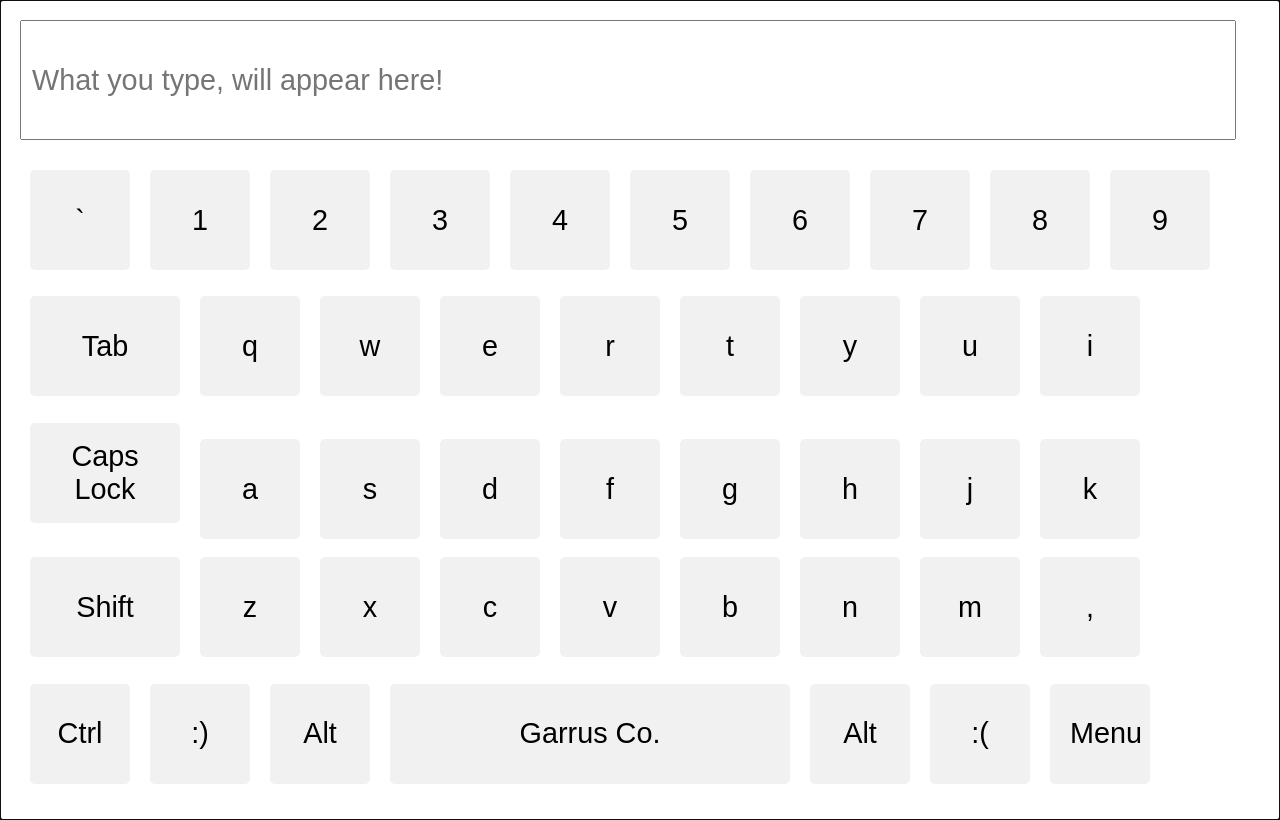
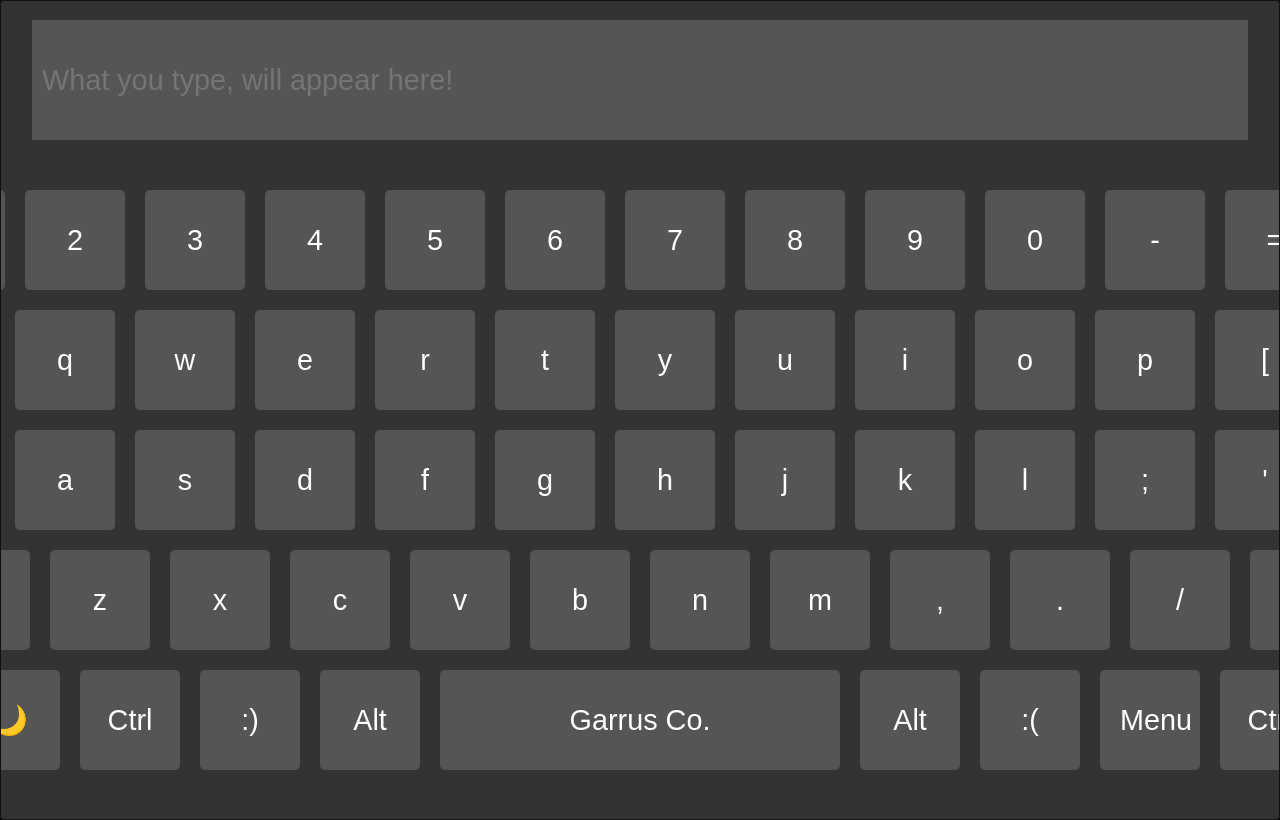
Before and after one commit to ritesh-debnath-12/virtual-keyboard, a React (Vite) app: page / in a window 1280 px wide. Built offline with nearby package versions, Linux system fonts and the light colour scheme.

Commit message:
Added theme functionality
Only made the theme button clickable, all other buttons have not-allowed set. Also, adjusted the lining of the keys, using flex.

```diff
--- a/src/components/Buttons.jsx
+++ b/src/components/Buttons.jsx
@@ -1,6 +1,6 @@
 function KButton(props) {
   return (
-    <button id={props.id} tabIndex="-1" className={props.className}>
+    <button id={props.id} tabIndex="-1" className={props.className} onClick={props.onClick}>
       {props.text}
     </button>
   );
--- a/src/components/Keyboard.jsx
+++ b/src/components/Keyboard.jsx
@@ -4,8 +4,9 @@ import TextArea from "./TextArea";
 
 function Keyboard() {
   const [text, setText] = useState("");
-  const [isShiftHolded, setisShiftHolded] = useState(false);
-  const [isCapsLockOn, setisCapsLockOn] = useState(false);
+  const [isShiftHolded, setIsShiftHolded] = useState(false);
+  const [isCapsLockOn, setIsCapsLockOn] = useState(false);
+  const [isDarkMode, setIsDarkMode] = useState(true);
 
   // Create a reference to the keyboard div to focus on it when the page loads
   const keyboardRef = useRef(null);
@@ -31,7 +32,7 @@ function Keyboard() {
       "CapsLock",
     ];
     if (badKeys.includes(event.key)) {
-      return; // Do nothing if Ctrt, Alt, Shift or Enter key is pressed
+      return; // Do nothing if Ctrl, Alt, Shift or Enter key is pressed
     } else if (event.key === "Tab") {
       setText(text + "    "); // Add 4 spaces if Tab key is pressed
     } else if (event.key === "Backspace") {
@@ -44,12 +45,11 @@ function Keyboard() {
 
   // Add an event listener to the keyboard div to detect key is pressed down
   const detectKeyDown = (event) => {
-    console.log("Key Pressed");
+    // console.log("Key Pressed"); DEBUG STATEMENT REMOVED....
     // Handle Shift key press
     if (event.key === "Shift") {
-      setisShiftHolded(true);
+      setIsShiftHolded(true);
     }
-
     let btn = document.getElementById(event.code);
     if (btn) {
       if (event.key === "CapsLock") {
@@ -65,14 +65,19 @@ function Keyboard() {
     changeText(event);
   };
 
+  const handleThemeChange = () => {
+    // console.log("Theme Changed"); DEBUG STATEMENT REMOVED
+    setIsDarkMode(!isDarkMode);
+  };
+
   // Add an event listener to the keyboard div to detect key is released
   const detectKeyUp = (event) => {
     // Handle Shift key release
     if (event.key === "Shift") {
-      setisShiftHolded(false);
+      setIsShiftHolded(false);
     }
     if (event.key === "CapsLock") {
-      setisCapsLockOn(!isCapsLockOn);
+      setIsCapsLockOn(!isCapsLockOn);
     }
 
     let btn = document.getElementById(event.code);
@@ -83,8 +88,10 @@ function Keyboard() {
 
   return (
     <div
+      div
       id="main"
       tabIndex="-1"
+      className={isDarkMode ? "dark-theme" : "light-theme"}
       onKeyDown={detectKeyDown}
       onKeyUp={detectKeyUp}
       ref={keyboardRef}
@@ -364,6 +371,12 @@ function Keyboard() {
         </div>
         <div id="space-row">
           <KButton
+            id="ThemeControl"
+            className="general-btn theme-control-btn"
+            text={isDarkMode ? "🌙" : "☀️"}
+            onClick={handleThemeChange}
+          ></KButton>
+          <KButton
             id="ControlLeft"
             className="general-btn"
             text="Ctrl"
--- a/src/index.css
+++ b/src/index.css
@@ -4,6 +4,7 @@
   box-sizing: border-box;
   overflow: hidden;
 }
+
 
 #main {
   padding: 20px;
@@ -19,6 +20,36 @@
   margin-top: 20px;
 }
 
+#number-row{
+  display: flex;
+  justify-content: center;
+  align-items: center;
+}
+
+#top-row {
+  display: flex;
+  justify-content: center;
+  align-items: center;
+}
+
+#middle-row {
+  display: flex;
+  justify-content: center;
+  align-items: center;
+}
+
+#bottom-row {
+  display: flex;
+  justify-content: center;
+  align-items: center;
+}
+
+#space-row {
+  display: flex;
+  justify-content: center;
+  align-items: center;
+}
+
 .general-btn {
   width: 100px;
   height: 100px;
@@ -28,7 +59,7 @@
   background-color: #f1f1f1;
   border: none;
   border-radius: 5px;
-  cursor: pointer;
+  cursor: not-allowed;
   display: inline-block;
   margin: 10px;
   transition: background-color 0.3s ease-in;
@@ -54,8 +85,11 @@
   width: 400px;
 }
 
+.theme-control-btn{
+  cursor: pointer;
+}
+
 .general-btn.active {
-  background-color: purple;
   transition: background-color 0.1s ease-in;
 }
 
@@ -65,3 +99,53 @@
   padding: 10px;
   font-size: 1.8rem;
 }
+
+/* Handling Themes */
+#main {
+  display: flex;
+  flex-direction: column;
+  align-items: center;
+  padding: 20px;
+}
+
+.light-theme {
+  background-color: #ffffff;
+  color: #000000;
+}
+
+.light-theme .general-btn {
+  background-color: #f0f0f0;
+  color: #000000;
+}
+
+.light-theme .text-area {
+  background-color: #f0f0f0;
+  color: #000000;
+  caret-color: #000000;
+  border: none;
+}
+
+.dark-theme {
+  background-color: #333333;
+  color: #ffffff;
+}
+
+.dark-theme .general-btn {
+  background-color: #555555;
+  color: #ffffff;
+}
+
+.dark-theme .text-area {
+  background-color: #555555;
+  color: #ffffff;
+  caret-color: #ffffff;
+  border: none;
+}
+
+.light-theme .general-btn.active {
+  background-color: purple;
+}
+
+.dark-theme .general-btn.active {
+  background-color: red;
+}
```
